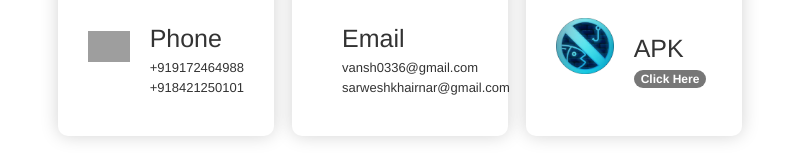
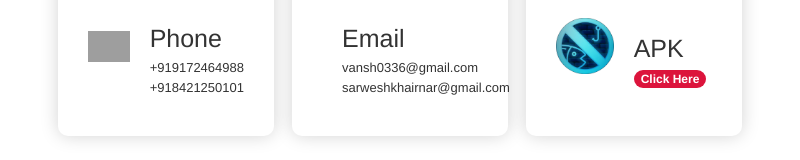
Before and after one commit to sanketshirsath226/PhishShield, an Electron app: page index.html in a window 800 px wide. Shown: the part 7100-7260 px from the top of the page. Drawn offline with nearby package versions, Linux system fonts and the light colour scheme; grey boxes are pictures that could not be loaded.

Commit message:
Update index.html

```diff
--- a/index.html
+++ b/index.html
@@ -301,7 +301,7 @@
           <div class="icon"><img src="img/icon.png" /></div>
           <div class="contact-info">
             <h1>APK</h1>
-            <a href="https://drive.google.com/file/d/1iy37nV55c9blj-eNr34p9lU5o315_m4M/view?usp=sharing" class="badge badge-danger">Click Here</a>
+            <a href="https://drive.google.com/file/d/1iy37nV55c9blj-eNr34p9lU5o315_m4M/view?usp=sharing" class="badge badge-danger" style="background-color:crimson">Click Here</a>
           </div>
         </div>
 
```
